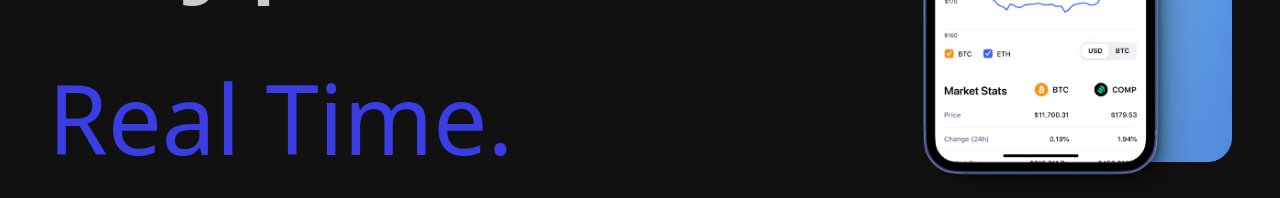
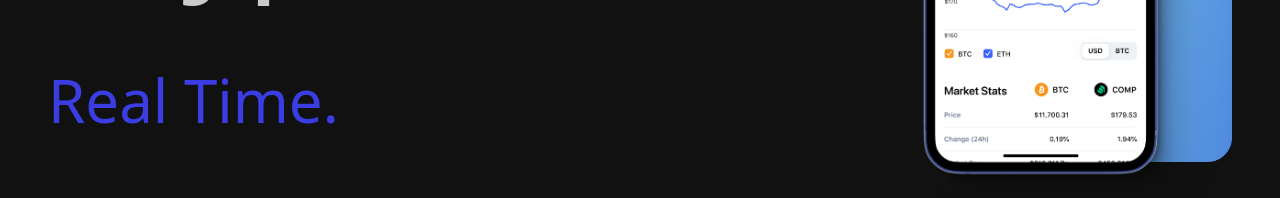
Before and after one commit to devmalya99/BitSafari, a React (Vite) app: page / in a window 1280 px wide. Shown: the part 426-624 px from the top of the page. Built offline with nearby package versions, Linux system fonts and the light colour scheme; a web font is replaced by a local one.

Commit message:
before update v6

```diff
--- a/src/components/LandingPage/index.jsx
+++ b/src/components/LandingPage/index.jsx
@@ -21,7 +21,7 @@ function MainComponent() {
           Track Crypto
         </motion.h1>
         <motion.h1
-          className="heading2 lg:text-8xl mt-8  lg:mt-20"
+          className="heading2 lg:text-6xl mt-4  lg:mt-20"
           initial={{ opacity: 0, x: 50 }}
           animate={{ opacity: 1, x: 0 }}
           transition={{ delay: 0.75, duration: 1 }}
```
